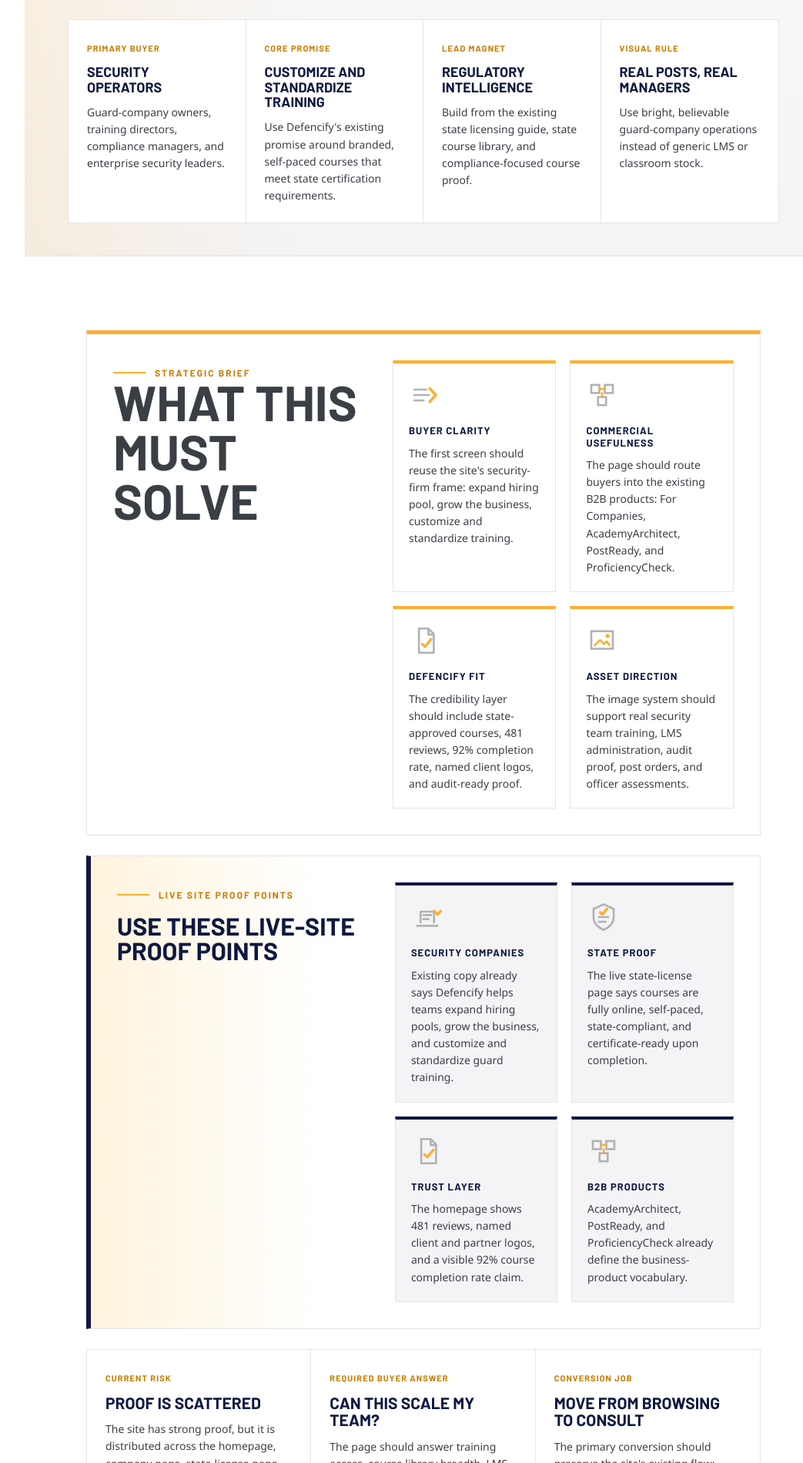
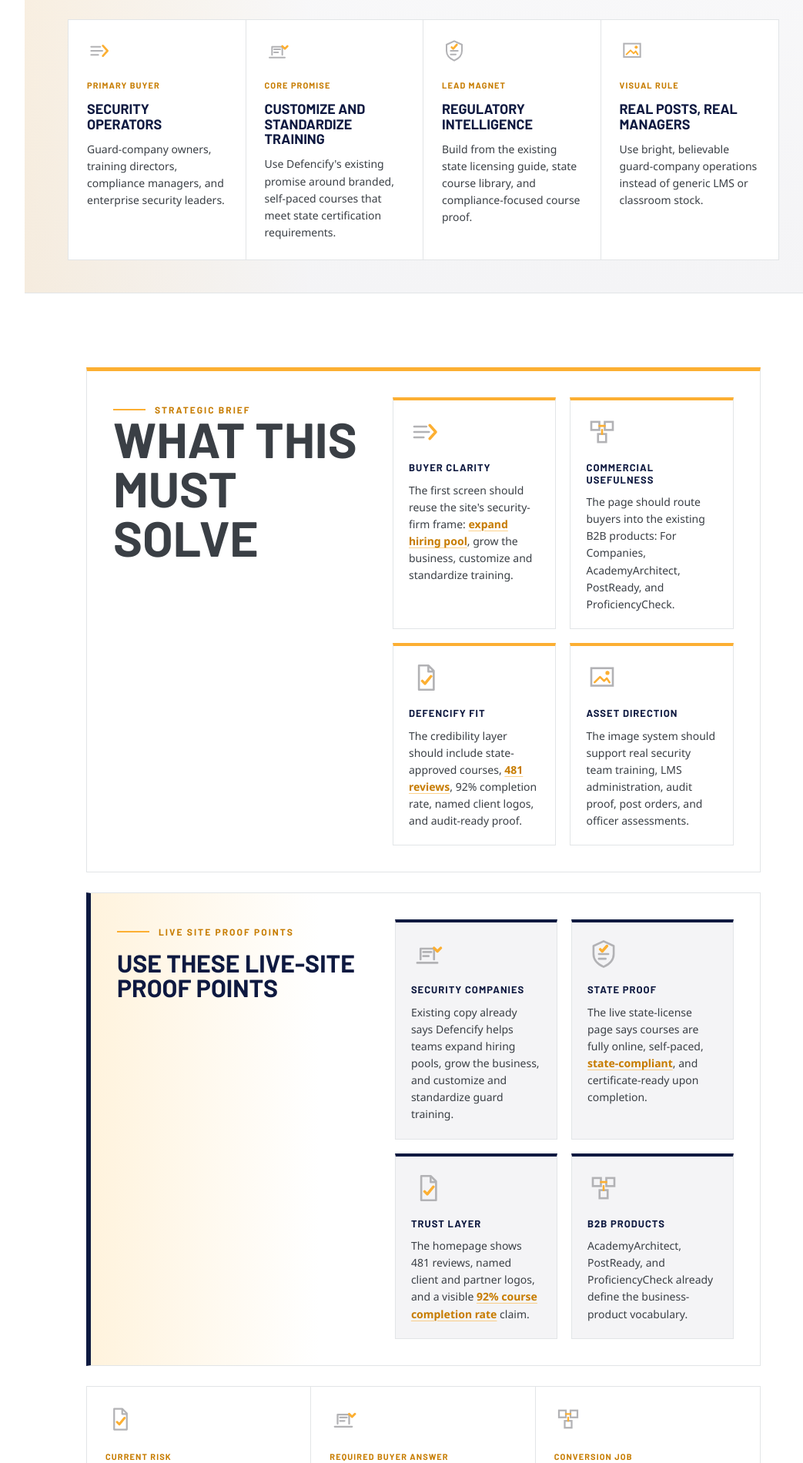
Before and after one commit to shanegardner405-arch/defencify-branding-marketing, a website: page b2b-website-wireframes.html in a window 1280 px wide. Shown: the part 900-2800 px from the top of the page at 77% size, without its empty margins (212-1255 px from the left). Drawn offline with Linux system fonts and the light colour scheme.

Commit message:
Polish Defencify B2B visual system

```diff
--- a/assets/growth-system.css
+++ b/assets/growth-system.css
@@ -1655,6 +1655,22 @@
   margin-bottom: 42px;
 }
 
+.b2b-section-logo {
+  width: 154px;
+  height: auto;
+  display: block;
+  margin-bottom: 18px;
+}
+
+.b2b-copy-emphasis {
+  color: var(--df-y700);
+  font-weight: 600;
+  text-decoration-line: underline;
+  text-decoration-thickness: 1px;
+  text-decoration-color: rgba(252, 175, 50, 0.56);
+  text-underline-offset: 3px;
+}
+
 .b2b-hero__copy {
   max-width: 790px;
   min-width: 0;
@@ -1746,6 +1762,20 @@
   min-width: 0;
   padding: 24px;
   border-right: 1px solid var(--df-g200);
+}
+
+.b2b-mini-icon,
+.b2b-grid-icon {
+  width: 36px;
+  height: 36px;
+  display: block;
+  margin-bottom: 18px;
+}
+
+.b2b-mini-icon {
+  width: 32px;
+  height: 32px;
+  margin-bottom: 16px;
 }
 
 .b2b-signal-grid article:last-child,
--- a/b2b-website-wireframes.html
+++ b/b2b-website-wireframes.html
@@ -46,7 +46,7 @@
       <span class="growth-eyebrow">Client deliverable draft</span>
       <h1 class="growth-title">Business Growth <br /><span>Blueprint</span></h1>
       <p class="growth-lede">
-        The live Defencify site already has the right B2B spine: expand the hiring pool, standardize guard training, meet state certification requirements, and give teams proof they can use. This blueprint keeps that language, then sharpens it into a cleaner business buyer path.
+        The live Defencify site already has the right B2B spine: <span class="b2b-copy-emphasis">expand the hiring pool</span>, standardize guard training, meet state certification requirements, and give teams proof they can use. This blueprint keeps that language, then sharpens it into a cleaner business buyer path.
       </p>
       <div class="b2b-hero__actions" aria-label="Primary review paths">
         <a class="bb-button" href="#homepage">Review page architecture</a>
@@ -62,21 +62,25 @@
     </div>
     <div class="b2b-signal-grid" aria-label="Blueprint summary">
       <article>
+        <img class="b2b-mini-icon" src="assets/growth/icon-b2b-buyer-path.svg" alt="" aria-hidden="true" />
         <span>Primary buyer</span>
         <strong>Security operators</strong>
         <p>Guard-company owners, training directors, compliance managers, and enterprise security leaders.</p>
       </article>
       <article>
+        <img class="b2b-mini-icon" src="assets/growth/icon-b2b-training-scale.svg" alt="" aria-hidden="true" />
         <span>Core promise</span>
         <strong>Customize and standardize training</strong>
         <p>Use Defencify's existing promise around branded, self-paced courses that meet state certification requirements.</p>
       </article>
       <article>
+        <img class="b2b-mini-icon" src="assets/growth/icon-b2b-state-proof.svg" alt="" aria-hidden="true" />
         <span>Lead magnet</span>
         <strong>Regulatory Intelligence</strong>
         <p>Build from the existing state licensing guide, state course library, and compliance-focused course proof.</p>
       </article>
       <article>
+        <img class="b2b-mini-icon" src="assets/growth/icon-b2b-image-system.svg" alt="" aria-hidden="true" />
         <span>Visual rule</span>
         <strong>Real posts, real managers</strong>
         <p>Use bright, believable guard-company operations instead of generic LMS or classroom stock.</p>
@@ -95,7 +99,7 @@
           <article>
             <img class="b2b-card-icon" src="assets/growth/icon-b2b-buyer-path.svg" alt="" aria-hidden="true" />
             <strong>Buyer clarity</strong>
-            <p>The first screen should reuse the site's security-firm frame: expand hiring pool, grow the business, customize and standardize training.</p>
+            <p>The first screen should reuse the site's security-firm frame: <span class="b2b-copy-emphasis">expand hiring pool</span>, grow the business, customize and standardize training.</p>
           </article>
           <article>
             <img class="b2b-card-icon" src="assets/growth/icon-b2b-product-routes.svg" alt="" aria-hidden="true" />
@@ -105,7 +109,7 @@
           <article>
             <img class="b2b-card-icon" src="assets/growth/icon-b2b-proof-record.svg" alt="" aria-hidden="true" />
             <strong>Defencify fit</strong>
-            <p>The credibility layer should include state-approved courses, 481 reviews, 92% completion rate, named client logos, and audit-ready proof.</p>
+            <p>The credibility layer should include state-approved courses, <span class="b2b-copy-emphasis">481 reviews</span>, 92% completion rate, named client logos, and audit-ready proof.</p>
           </article>
           <article>
             <img class="b2b-card-icon" src="assets/growth/icon-b2b-image-system.svg" alt="" aria-hidden="true" />
@@ -128,12 +132,12 @@
           <article>
             <img class="b2b-card-icon" src="assets/growth/icon-b2b-state-proof.svg" alt="" aria-hidden="true" />
             <strong>State proof</strong>
-            <p>The live state-license page says courses are fully online, self-paced, state-compliant, and certificate-ready upon completion.</p>
+            <p>The live state-license page says courses are fully online, self-paced, <span class="b2b-copy-emphasis">state-compliant</span>, and certificate-ready upon completion.</p>
           </article>
           <article>
             <img class="b2b-card-icon" src="assets/growth/icon-b2b-proof-record.svg" alt="" aria-hidden="true" />
             <strong>Trust layer</strong>
-            <p>The homepage shows 481 reviews, named client and partner logos, and a visible 92% course completion rate claim.</p>
+            <p>The homepage shows 481 reviews, named client and partner logos, and a visible <span class="b2b-copy-emphasis">92% course completion rate</span> claim.</p>
           </article>
           <article>
             <img class="b2b-card-icon" src="assets/growth/icon-b2b-product-routes.svg" alt="" aria-hidden="true" />
@@ -144,16 +148,19 @@
       </div>
       <div class="b2b-diagnosis-grid">
         <article>
+          <img class="b2b-grid-icon" src="assets/growth/icon-b2b-proof-record.svg" alt="" aria-hidden="true" />
           <span>Current risk</span>
           <h3>Proof is scattered</h3>
-          <p>The site has strong proof, but it is distributed across the homepage, company page, state-license page, partner page, and case studies.</p>
+          <p>The site has strong proof, but it is distributed across the homepage, company page, state-license page, partner page, and <span class="b2b-copy-emphasis">case studies</span>.</p>
         </article>
         <article>
+          <img class="b2b-grid-icon" src="assets/growth/icon-b2b-training-scale.svg" alt="" aria-hidden="true" />
           <span>Required buyer answer</span>
           <h3>Can this scale my team?</h3>
           <p>The page should answer training access, course library breadth, LMS integration, branded training, reporting, certificates, and audit readiness.</p>
         </article>
         <article>
+          <img class="b2b-grid-icon" src="assets/growth/icon-b2b-product-routes.svg" alt="" aria-hidden="true" />
           <span>Conversion job</span>
           <h3>Move from browsing to consult</h3>
           <p>The primary conversion should preserve the site's existing flow: build training culture, get pricing for the team, or try four free courses.</p>
@@ -167,8 +174,9 @@
       <div class="growth-section-head">
         <div class="growth-num">01</div>
         <div>
+          <img class="b2b-section-logo" src="assets/defencify-logo.png" alt="Defencify Training" />
           <h2 class="growth-h2">Business homepage</h2>
-          <p class="growth-intro">The business landing page should keep the live site's security-firm language, then package the proof in a cleaner B2B order.</p>
+          <p class="growth-intro">The business landing page should keep the live site's <span class="b2b-copy-emphasis">security-firm language</span>, then package the proof in a cleaner B2B order.</p>
         </div>
       </div>
 
@@ -193,16 +201,19 @@
         </div>
         <div class="b2b-home-sequence">
           <article>
+            <img class="b2b-grid-icon" src="assets/growth/icon-b2b-buyer-path.svg" alt="" aria-hidden="true" />
             <span>Section 1</span>
             <h4>Security-firm promise</h4>
             <p>Lead with the site's existing message: expand hiring pool, grow business, and standardize security guard training.</p>
           </article>
           <article>
+            <img class="b2b-grid-icon" src="assets/growth/icon-b2b-proof-record.svg" alt="" aria-hidden="true" />
             <span>Section 2</span>
             <h4>Trust proof band</h4>
             <p>Show reviews, course completion rate, state-approved courses, partner logos, and case studies before deep product detail.</p>
           </article>
           <article>
+            <img class="b2b-grid-icon" src="assets/growth/icon-b2b-product-routes.svg" alt="" aria-hidden="true" />
             <span>Section 3</span>
             <h4>Product routes</h4>
             <p>Route to For Companies, AcademyArchitect, PostReady, ProficiencyCheck, and the state licensing guide.</p>
@@ -212,16 +223,19 @@
 
       <div class="b2b-route-grid" aria-label="Homepage route cards">
         <article>
+          <img class="b2b-grid-icon" src="assets/growth/icon-b2b-training-scale.svg" alt="" aria-hidden="true" />
           <span>Route card</span>
           <h3>Security firms</h3>
           <p>Use the current site framing for high turnover, inconsistent performance, state requirements, contracts, and talent retention.</p>
         </article>
         <article>
+          <img class="b2b-grid-icon" src="assets/growth/icon-b2b-proof-record.svg" alt="" aria-hidden="true" />
           <span>Route card</span>
           <h3>Training administrators</h3>
           <p>Use the existing claims around assignment, progress tracking, completion reports, recertification notices, and cloud records.</p>
         </article>
         <article>
+          <img class="b2b-grid-icon" src="assets/growth/icon-b2b-state-proof.svg" alt="" aria-hidden="true" />
           <span>Route card</span>
           <h3>Client-facing operators</h3>
           <p>Use PostReady and ProficiencyCheck to show how Defencify turns training into proof a buyer can show clients.</p>
@@ -235,31 +249,36 @@
       <div class="growth-section-head">
         <div class="growth-num">02</div>
         <div>
+          <img class="b2b-section-logo" src="assets/defencify-logo.png" alt="Defencify Training" />
           <h2 class="growth-h2">Solution architecture</h2>
-          <p class="growth-intro">The B2B section should use Defencify's existing product vocabulary, then make each path easier to compare and act on.</p>
+          <p class="growth-intro">The B2B section should use Defencify's existing product vocabulary, then make each path <span class="b2b-copy-emphasis">easier to compare and act on</span>.</p>
         </div>
       </div>
 
       <div class="b2b-architecture">
         <article>
+          <img class="b2b-grid-icon" src="assets/growth/icon-b2b-training-scale.svg" alt="" aria-hidden="true" />
           <span>Page path</span>
           <h3>/security-companies</h3>
           <p><strong>Promise:</strong> make training more accessible, boost team efficiency, ensure compliance, and standardize guard training.</p>
           <small>Primary CTA: Get pricing for your team</small>
         </article>
         <article>
+          <img class="b2b-grid-icon" src="assets/growth/icon-b2b-buyer-path.svg" alt="" aria-hidden="true" />
           <span>Page path</span>
           <h3>/academy-architect</h3>
           <p><strong>Promise:</strong> create a branded three-tier academy with badges, PDF certificates, reporting, and recognition paths.</p>
           <small>Primary CTA: Start AcademyArchitect</small>
         </article>
         <article>
+          <img class="b2b-grid-icon" src="assets/growth/icon-b2b-state-proof.svg" alt="" aria-hidden="true" />
           <span>Page path</span>
           <h3>/post-ready</h3>
           <p><strong>Promise:</strong> turn written post orders into interactive training with quizzes, AI narration, final exam, and certificate proof.</p>
           <small>Primary CTA: Get a free consultation</small>
         </article>
         <article>
+          <img class="b2b-grid-icon" src="assets/growth/icon-b2b-proof-record.svg" alt="" aria-hidden="true" />
           <span>Page path</span>
           <h3>/proficiencycheck</h3>
           <p><strong>Promise:</strong> digitize final assessments, automate scoring and certificates, retain records, and document competency.</p>
@@ -287,8 +306,9 @@
       <div class="growth-section-head">
         <div class="growth-num">03</div>
         <div>
+          <img class="b2b-section-logo" src="assets/defencify-logo.png" alt="Defencify Training" />
           <h2 class="growth-h2">Regulatory Intelligence</h2>
-          <p class="growth-intro">The copilot should be framed as a B2B lead magnet built from Defencify's existing state licensing guide, state course pages, and requirement-focused training content.</p>
+          <p class="growth-intro">The copilot should be framed as a B2B lead magnet built from Defencify's existing state licensing guide, state course pages, and <span class="b2b-copy-emphasis">requirement-focused training content</span>.</p>
         </div>
       </div>
 
@@ -314,16 +334,19 @@
 
       <div class="b2b-regintel-grid" aria-label="Regulatory Intelligence content requirements">
         <article>
+          <img class="b2b-grid-icon" src="assets/growth/icon-b2b-state-proof.svg" alt="" aria-hidden="true" />
           <span>Landing page block</span>
           <h3>What changed</h3>
           <p>Show a plain-language summary from the live Guide to State Licensing Requirements and link into the relevant state course collection.</p>
         </article>
         <article>
+          <img class="b2b-grid-icon" src="assets/growth/icon-b2b-buyer-path.svg" alt="" aria-hidden="true" />
           <span>Landing page block</span>
           <h3>Who it helps</h3>
           <p>Security firms entering new markets, training administrators planning renewals, and operators comparing guard-card requirements.</p>
         </article>
         <article>
+          <img class="b2b-grid-icon" src="assets/growth/icon-b2b-product-routes.svg" alt="" aria-hidden="true" />
           <span>Landing page block</span>
           <h3>Why Defencify</h3>
           <p>Connect the intelligence layer back to online courses, state-approved certificates, PostReady modules, and ProficiencyCheck proof.</p>
@@ -337,8 +360,9 @@
       <div class="growth-section-head">
         <div class="growth-num">04</div>
         <div>
+          <img class="b2b-section-logo" src="assets/defencify-logo.png" alt="Defencify Training" />
           <h2 class="growth-h2">Image system</h2>
-          <p class="growth-intro">The visual direction should make Defencify feel close to real security operations: guards on post, supervisors coaching, managers reviewing incidents, and team training moments in bright workplace environments.</p>
+          <p class="growth-intro">The visual direction should make Defencify feel close to real security operations: guards on post, supervisors coaching, managers reviewing incidents, and <span class="b2b-copy-emphasis">team training moments</span> in bright workplace environments.</p>
         </div>
       </div>
 
@@ -362,7 +386,7 @@
 
       <div class="b2b-image-disclaimer">
         <strong>Production asset note</strong>
-        <p>These scenes are directional review assets for composition, buyer context, and uniform treatment. Final website use should move through Defencify approval and either approved production photography or approved final generated assets.</p>
+        <p>These scenes are directional review assets for composition, buyer context, and uniform treatment. Final website use should move through <span class="b2b-copy-emphasis">Defencify approval</span> and either approved production photography or approved final generated assets.</p>
       </div>
 
       <div class="b2b-prompt-system">
@@ -385,28 +409,33 @@
       <div class="growth-section-head">
         <div class="growth-num">05</div>
         <div>
+          <img class="b2b-section-logo" src="assets/defencify-logo.png" alt="Defencify Training" />
           <h2 class="growth-h2">Build handoff</h2>
-          <p class="growth-intro">This is the minimum implementation sequence to turn the blueprint into a reviewable B2B website section without losing the strategic intent.</p>
+          <p class="growth-intro">This is the minimum implementation sequence to turn the blueprint into a reviewable B2B website section without losing the <span class="b2b-copy-emphasis">strategic intent</span>.</p>
         </div>
       </div>
 
       <div class="b2b-handoff-grid">
         <article>
+          <img class="b2b-grid-icon" src="assets/growth/icon-b2b-buyer-path.svg" alt="" aria-hidden="true" />
           <span>Priority 1</span>
           <h3>Ship /business first</h3>
           <p>Build the hero, proof strip, buyer routes, and CTAs for pricing, free courses, and training culture.</p>
         </article>
         <article>
+          <img class="b2b-grid-icon" src="assets/growth/icon-b2b-product-routes.svg" alt="" aria-hidden="true" />
           <span>Priority 2</span>
           <h3>Add solution routes</h3>
           <p>Use the live product paths: For Companies, AcademyArchitect, PostReady, and ProficiencyCheck.</p>
         </article>
         <article>
+          <img class="b2b-grid-icon" src="assets/growth/icon-b2b-image-system.svg" alt="" aria-hidden="true" />
           <span>Priority 3</span>
           <h3>Produce image set</h3>
           <p>Generate or select realistic workplace scenes from the approved image prompt contract. Keep brand identity in layout, color, typography, and approved logo assets only.</p>
         </article>
         <article>
+          <img class="b2b-grid-icon" src="assets/growth/icon-b2b-state-proof.svg" alt="" aria-hidden="true" />
           <span>Priority 4</span>
           <h3>Package lead magnet</h3>
           <p>Turn the existing state licensing guide into a B2B regulatory brief and route each answer to the right Defencify offer.</p>
```
